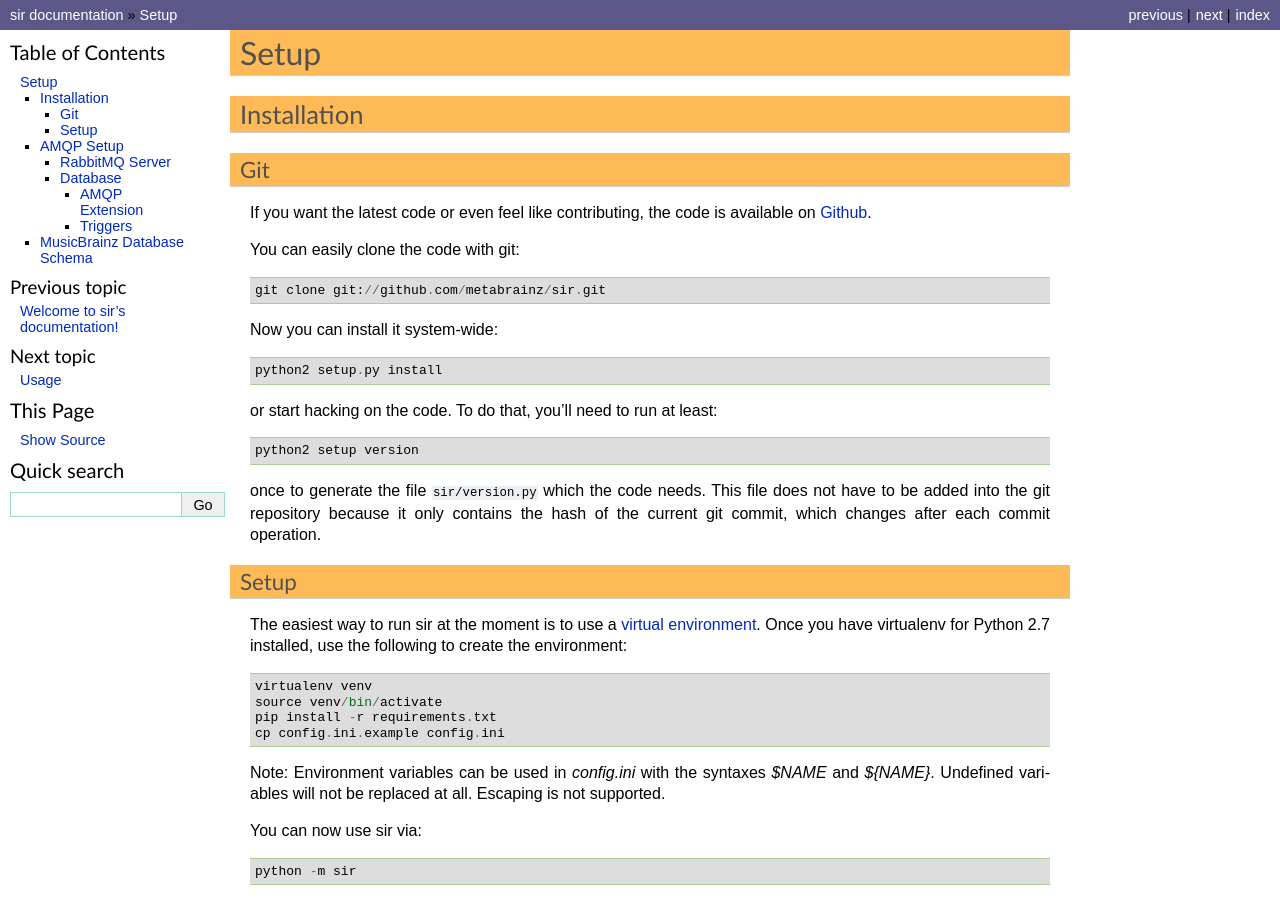
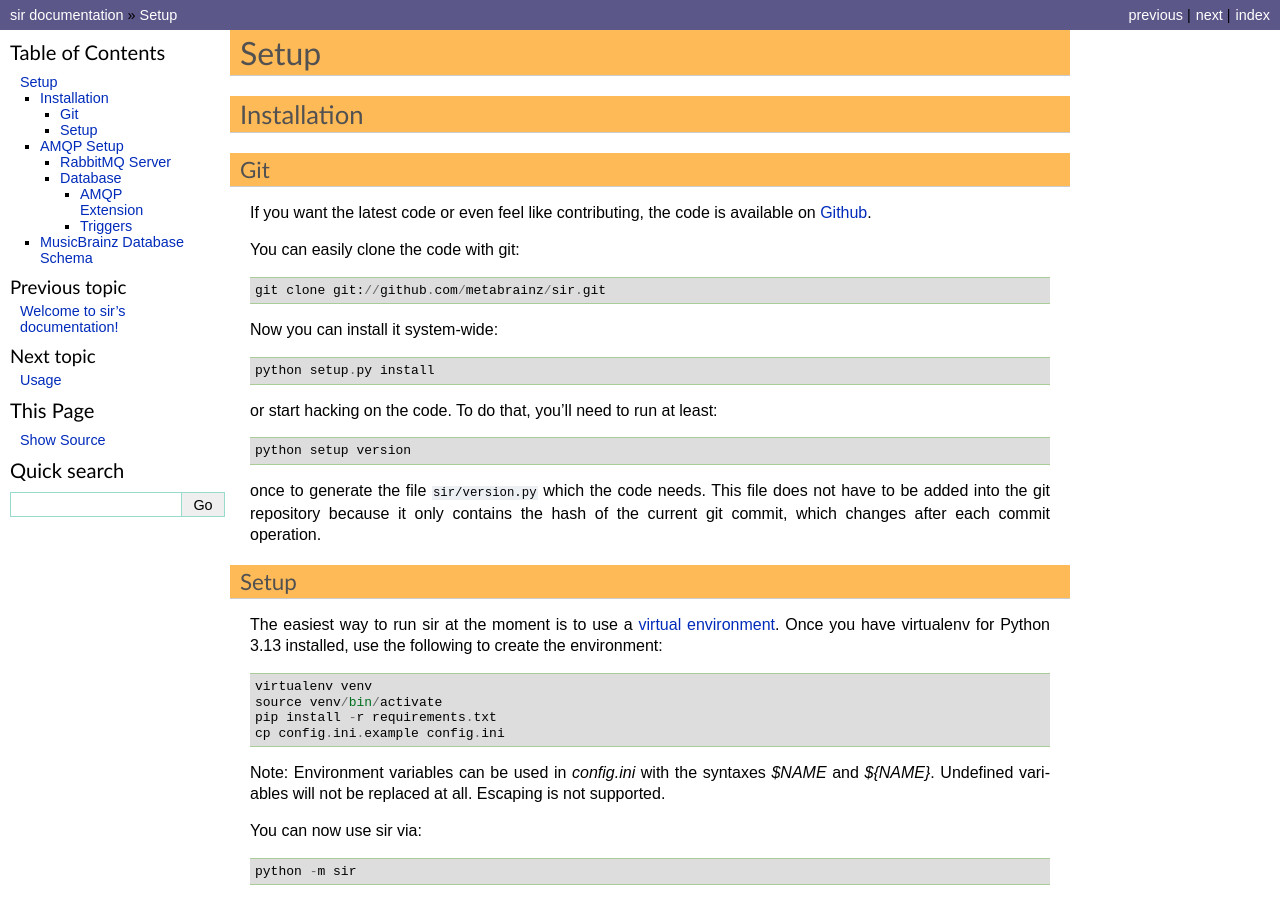
Before and after one commit to metabrainz/sir, a Sphinx documentation site: the page built from docs/source/setup/index.rst, in a window 1280 px wide and 900 px high. Built offline with Sphinx 7.4.7, drawn with Linux system fonts in a browser that asks for light colours; the version number could not be read and is left out.

Commit message:
Follow 65c21681: Update the docs about Python 3

```diff
--- a/docs/source/conf.py
+++ b/docs/source/conf.py
@@ -33,7 +33,7 @@ from sir import __version__
 autodoc_default_flags = ["members", "undoc-members", "show-inheritance"]
 autoclass_content = "both"
 
-intersphinx_mapping = {'python': ('https://docs.python.org/2.7', None),
+intersphinx_mapping = {'python': ('https://docs.python.org/3.13', None),
                        'sqla': ('https://docs.sqlalchemy.org/en/14/', None),
                        'solr': ('https://pythonhosted.org//solrpy/', None),
                        'amqp': ('https://amqp.readthedocs.org/en/latest', None)}
--- a/docs/source/setup/install.rst
+++ b/docs/source/setup/install.rst
@@ -14,11 +14,11 @@ You can easily clone the code with git::
 
 Now you can install it system-wide::
 
-    python2 setup.py install
+    python setup.py install
 
 or start hacking on the code. To do that, you'll need to run at least::
 
-    python2 setup version
+    python setup version
 
 once to generate the file ``sir/version.py`` which the code needs. This file
 does not have to be added into the git repository because it only contains the
@@ -29,7 +29,7 @@ Setup
 
 The easiest way to run sir at the moment is to use a `virtual environment
 <http://www.virtualenv.org/en/latest/>`_. Once you have virtualenv for Python
-2.7 installed, use the following to create the environment::
+3.13 installed, use the following to create the environment::
 
     virtualenv venv
     source venv/bin/activate
```
